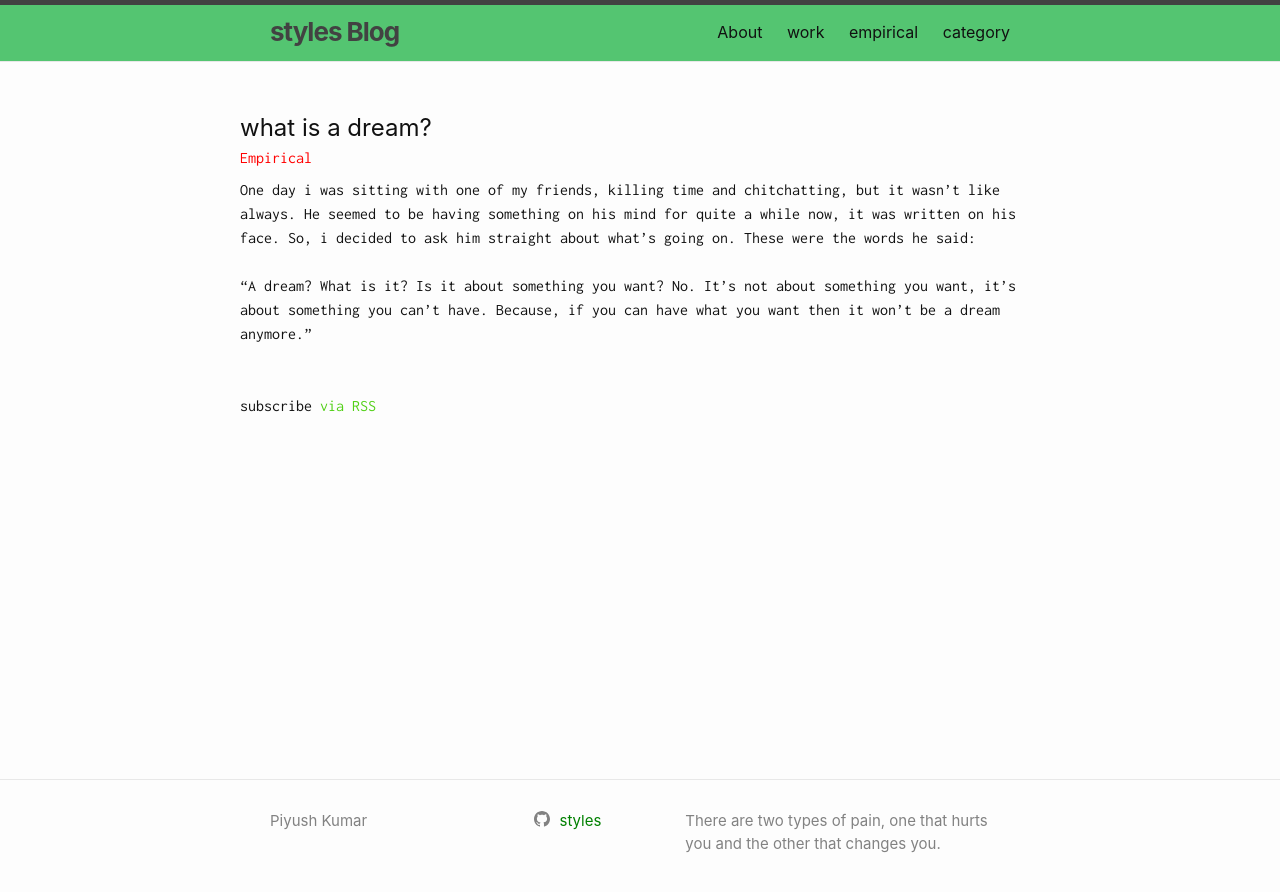
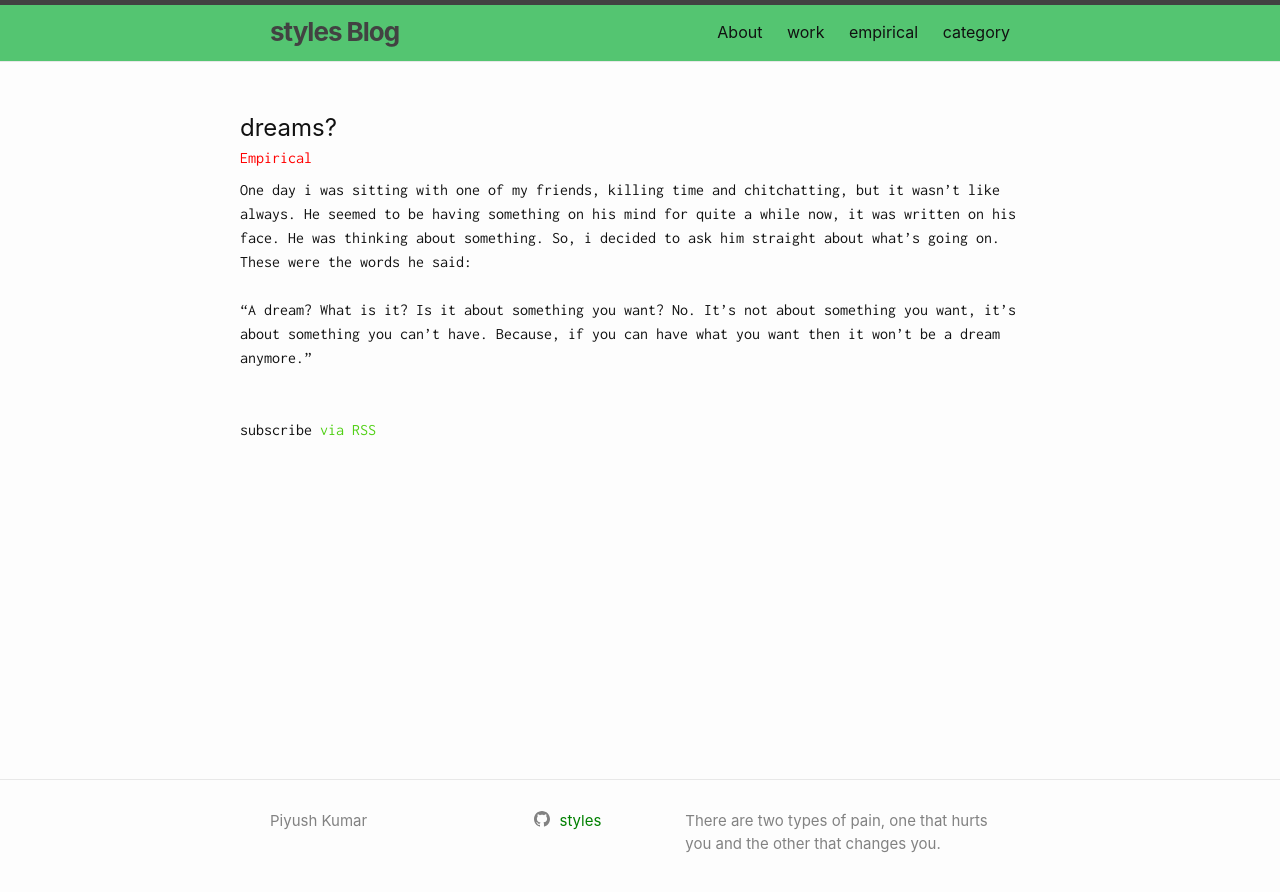
Before and after one commit to styles3544/Blog, a Jekyll site: the page built from _empirical/2020-08-08-.md, in a window 1280 px wide. Shown: the top 892 px of the page. Built offline with Jekyll 4.4.1, drawn with Linux system fonts in a browser that asks for light colours; comment, search, counter and statistics services are not loaded.

Commit message:
Update 2020-08-08-.md

```diff
--- a/_empirical/2020-08-08-.md
+++ b/_empirical/2020-08-08-.md
@@ -1,10 +1,10 @@
 ---
 layout: post
-name: what is a dream?
-title: what is a dream?
+name: dreams?
+title: dreams?
 categories:
 - empirical
 ---
 
-One day i was sitting with one of my friends, killing time and chitchatting, but it wasn't like always. He seemed to be having something on his mind for quite a while now, it was written on his face. So, i decided to ask him straight about what's going on. These were the words he said:<br/><br/>
+One day i was sitting with one of my friends, killing time and chitchatting, but it wasn't like always. He seemed to be having something on his mind for quite a while now, it was written on his face. He was thinking about something. So, i decided to ask him straight about what's going on. These were the words he said:<br/><br/>
 "A dream? What is it? Is it about something you want? No. It's not about something you want, it's about something you can't have. Because, if you can have what you want then it won't be a dream anymore."
```
